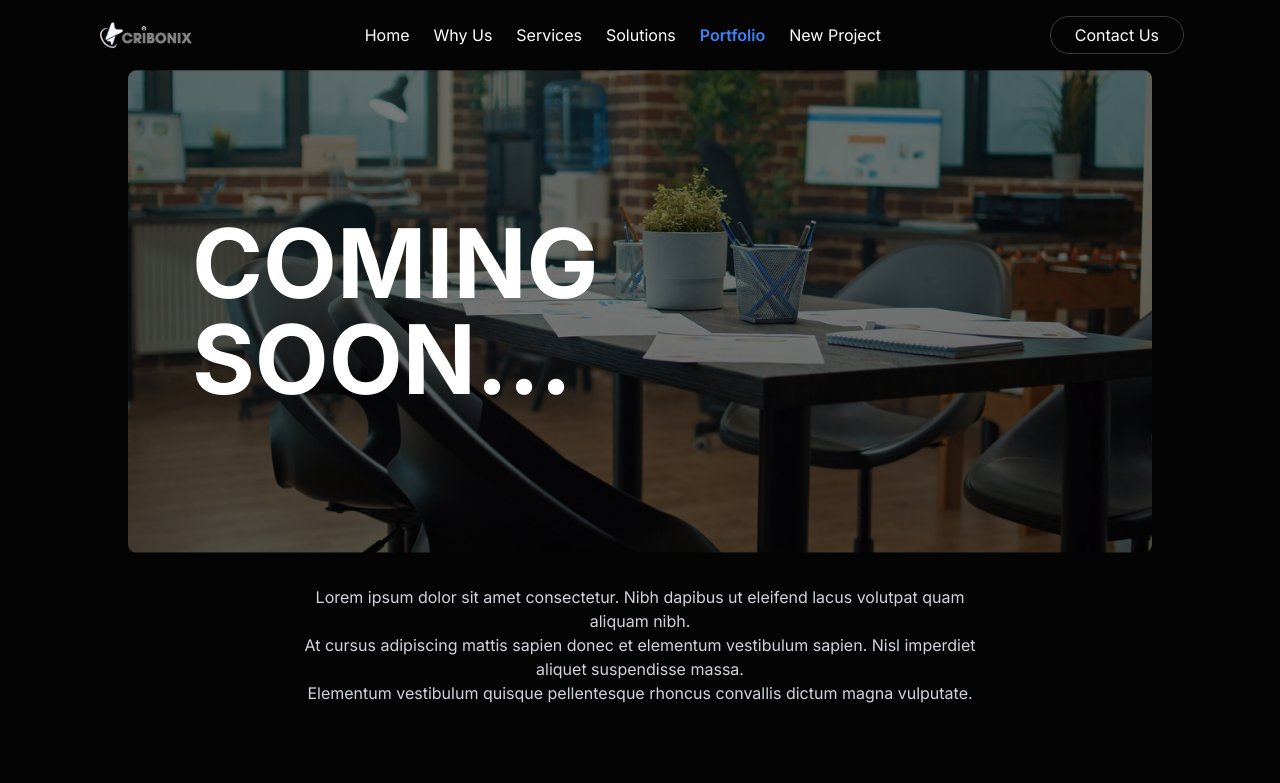
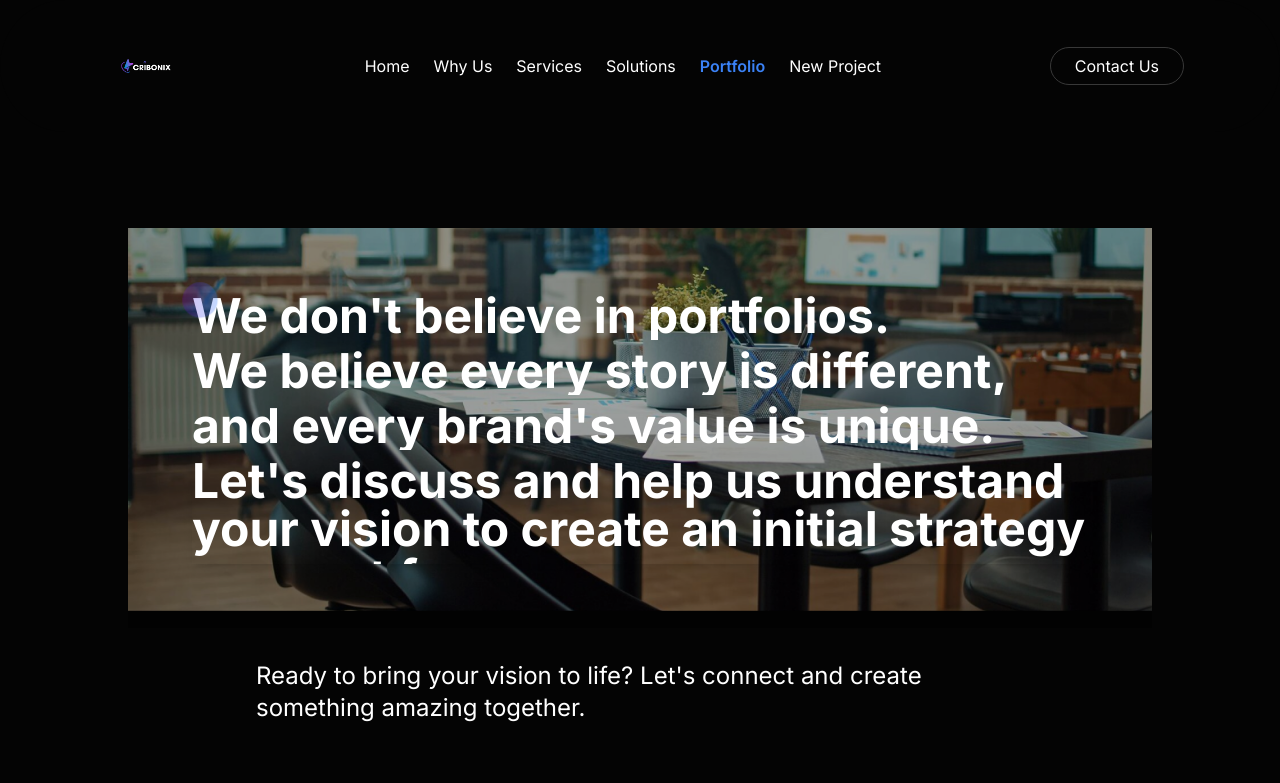
Before and after one commit to Mrityunjaydeepak/FST-CRI, a Next.js app: page /Portfolio in a window 1280 px wide. Shown: the top 783 px of the page. Built offline with nearby package versions, Linux system fonts and the light colour scheme.

Commit message:
some changes Given by Hinglaj

```diff
--- a/app/Components/Footer.tsx
+++ b/app/Components/Footer.tsx
@@ -72,7 +72,7 @@ const Footer = () => {
 
                             {/* Email Address */}
                             <div className='flex items-center border border-white border-t-0 border-b-0 px-4 py-2'>
-                                <h1 className='text-white text-lg sm:text-xl'>Cribonix@gmail.com</h1>
+                                <h1 className='text-white text-lg sm:text-xl'>Collab@Cribonix.com</h1>
                             </div>
 
                             {/* Get in Touch */}
--- a/app/Newproject/page.tsx
+++ b/app/Newproject/page.tsx
@@ -1,40 +1,138 @@
 "use client";
 
 import React from 'react';
-import Image from 'next/image';
-import office from './Container.png';
+import { motion, useViewportScroll, useTransform, useReducedMotion } from 'framer-motion';
+
+import office from './Container.png'; // Ensure the path is correct
+import Link from 'next/link';
+
+// Define animation variants for reusability
+const containerVariants = {
+  hidden: { opacity: 0 },
+  visible: {
+    opacity: 1,
+    transition: {
+      staggerChildren: 0.3,
+    }
+  },
+};
+
+const itemVariants = {
+  hidden: { opacity: 0, y: 50 },
+  visible: {
+    opacity: 1,
+    y: 0,
+    transition: {
+      type: "spring",
+      stiffness: 50,
+    },
+  },
+};
+
+const textRevealVariants = {
+  hidden: { width: 0 },
+  visible: {
+    width: "100%",
+    transition: {
+      duration: 1,
+      ease: "easeInOut"
+    }
+  },
+};
 
 export default function Newproject() {
+  const shouldReduceMotion = useReducedMotion();
+  const { scrollY } = useViewportScroll();
+  const yParallax = useTransform(scrollY, [0, 500], [0, -100]);
+
   return (
-    <div className='flex flex-col px-4 sm:px-8 md:px-16 lg:px-32 justify-center space-y-8'>
+    <div className='flex flex-col px-4 sm:px-8 md:px-16 lg:px-32 my-28 justify-center space-y-8'>
 
-      {/* Image Section */}
-      <div className="relative h-auto sm:h-128 md:h-160 bg-primary">
-        <Image
-          src={office}
-          alt="Why Us Background Image"
-          layout="responsive"
-          width={1200} // Maintain original aspect ratio
-          height={600}
-          className="object-cover opacity-50 rounded-md"
+      {/* Image Section with Parallax Effect */}
+      <motion.div
+        className="relative min-h-[400px] sm:h-128 md:h-160 flex items-center justify-center overflow-hidden "
+        initial="hidden"
+        whileInView="visible"
+        viewport={{ once: true, amount: 0.5 }}
+        variants={{
+          hidden: { scale: 1.1 },
+          visible: { scale: 1, transition: { duration: 1 } },
+        }}
+        style={shouldReduceMotion ? {} : { y: yParallax }}
+      >
+
+        {/* Overlay Content with Optional Dark Overlay for Readability */}
+        <motion.div
+          className="absolute inset-0 flex flex-col justify-center items-center sm:items-start p-4 sm:p-8 md:p-16 bg-black bg-opacity-30"
+          variants={containerVariants}
+        >
+          <motion.h2
+            className="relative overflow-hidden text-3xl sm:text-4xl md:text-5xl lg:text-6xl xl:text-5xl font-bold text-center sm:text-left text-white shadow-lg"
+            variants={itemVariants}
+          >
+            <motion.span
+              style={{ display: 'inline-block', overflow: 'hidden', whiteSpace: 'nowrap' }}
+              variants={textRevealVariants}
+            >
+              Launching a revolutionizing website to change the marketing industry
+            </motion.span>
+            <br />
+            <motion.span
+              className="block"
+              variants={itemVariants}
+            >
+              wait for the big <span className="text-[#FF7E5F]">DHAMAKA!!</span>
+            </motion.span>
+          </motion.h2>
+        </motion.div>
+
+        {/* Decorative Animated Elements */}
+        {/* Bottom-Right Decorative Element */}
+        <motion.div
+          className="absolute bottom-4 sm:bottom-10 right-4 sm:right-10 w-16 sm:w-24 h-16 sm:h-24 bg-gradient-to-r from-[#FF7E5F] to-[#FEB47B] rounded-full opacity-50"
+          initial={{ opacity: 0, scale: 0 }}
+          animate={{ opacity: 0.5, scale: 1 }}
+          transition={{ duration: 1.5, ease: "easeInOut", repeat: Infinity, repeatType: "reverse" }}
         />
 
-        {/* Overlay Content */}
-        <div className="absolute inset-0 flex flex-col justify-center items-center sm:items-start p-8 sm:p-12 md:p-16">
-          <h2 className="text-4xl sm:text-5xl md:text-6xl lg:text-7xl xl:text-8xl font-bold text-center sm:text-left text-white">
-            COMING<span className="block"> SOON...</span>
-          </h2>
-        </div>
-      </div>
+        {/* Top-Left Decorative Element */}
+        <motion.div
+          className="absolute top-4 sm:top-10 left-4 sm:left-10 w-12 sm:w-16 h-12 sm:h-16 bg-gradient-to-r from-[#6A11CB] to-[#2575FC] rounded-full opacity-50"
+          initial={{ opacity: 0, scale: 0 }}
+          animate={{ opacity: 0.5, scale: 1 }}
+          transition={{ duration: 1.5, ease: "easeInOut", repeat: Infinity, repeatType: "reverse", delay: 0.5 }}
+        />
 
-      {/* Description Section */}
-      <div className="px-4 sm:px-8 md:px-16 lg:px-32">
-        <p className='text-center max-w-2xl mx-auto text-gray-300'>
-          Lorem ipsum dolor sit amet consectetur. Nibh dapibus ut eleifend lacus volutpat quam aliquam nibh.<br />
-          At cursus adipiscing mattis sapien donec et elementum vestibulum sapien. Nisl imperdiet aliquet suspendisse massa.<br />
-          Elementum vestibulum quisque pellentesque rhoncus convallis dictum magna vulputate.
-        </p>
-      </div>
+        {/* Parallax Background Image */}
+        <motion.div
+          className="absolute inset-0 bg-no-repeat bg-cover bg-center"
+          style={{ backgroundImage: `url(${office.src})`, zIndex: -1 }}
+          initial={{ y: 0 }}
+          animate={shouldReduceMotion ? {} : { y: [0, -20, 0] }}
+          transition={shouldReduceMotion ? {} : { duration: 10, repeat: Infinity, ease: "linear" }}
+        />
+      </motion.div>
+
+      {/* Description Section with Interactive Elements */}
+      <motion.div
+        className="px-4 sm:px-8 md:px-16 lg:px-32"
+        initial="hidden"
+        whileInView="visible"
+        viewport={{ once: true, amount: 0.3 }}
+        variants={{
+          hidden: { opacity: 0, y: 50 },
+          visible: { opacity: 1, y: 0, transition: { duration: 1 } },
+        }}
+      >
+        <motion.p
+          className="text-base sm:text-lg md:text-xl lg:text-2xl text-gray-700 cursor-pointer text-center max-w-2xl mx-auto"
+          whileHover={{ scale: 1.05, color: '#FF7E5F' }} // Updated color to complement gradient
+          transition={{ type: 'spring', stiffness: 300 }}
+        >
+          <Link href="/Contact">Ready to bring your vision to life? Let's connect and create something amazing together.</Link>
+
+        </motion.p>
+      </motion.div>
     </div>
   );
 }
--- a/app/Portfolio/page.tsx
+++ b/app/Portfolio/page.tsx
@@ -1,40 +1,160 @@
 "use client";
 
 import React from 'react';
-import Image from 'next/image';
-import office from './Container.png';
+import { motion, useViewportScroll, useTransform, useReducedMotion } from 'framer-motion';
+import contImg from './Container.png'; // Ensure the path is correct
+import Link from 'next/link';
+
+// Define animation variants for reusability
+const containerVariants = {
+  hidden: { opacity: 0 },
+  visible: {
+    opacity: 1,
+    transition: {
+      staggerChildren: 0.3,
+    }
+  },
+};
+
+const itemVariants = {
+  hidden: { opacity: 0, y: 50 },
+  visible: {
+    opacity: 1,
+    y: 0,
+    transition: {
+      type: "spring",
+      stiffness: 50,
+    },
+  },
+};
+
+const textRevealVariants = {
+  hidden: { width: 0 },
+  visible: {
+    width: "100%",
+    transition: {
+      duration: 1,
+      ease: "easeInOut"
+    }
+  },
+};
 
 export default function Portfolio() {
+  const shouldReduceMotion = useReducedMotion();
+  const { scrollY } = useViewportScroll();
+  const yParallax = useTransform(scrollY, [0, 500], [0, -100]);
+
   return (
-    <div className='flex flex-col px-4 sm:px-8 md:px-16 lg:px-32 justify-center space-y-8'>
+    <div className='flex flex-col px-4 sm:px-8 md:px-16 my-24 lg:px-32 justify-center space-y-8'>
 
-      {/* Image Section */}
-      <div className="relative h-auto sm:h-128 md:h-160 bg-primary">
-        <Image
-          src={office}
-          alt="Why Us Background Image"
-          layout="responsive"
-          width={1200} // Maintain original aspect ratio
-          height={600}
-          className="object-cover opacity-50 rounded-md"
+      {/* Image Section with Parallax Effect */}
+      <motion.div
+        className="relative min-h-[400px] sm:h-128 md:h-160 flex items-center justify-center overflow-hidden "
+        initial="hidden"
+        whileInView="visible"
+        viewport={{ once: true, amount: 0.5 }}
+        variants={{
+          hidden: { scale: 1.1 },
+          visible: { scale: 1, transition: { duration: 1 } },
+        }}
+        style={shouldReduceMotion ? {} : { y: yParallax }}
+      >
+
+        {/* Overlay Content with Optional Dark Overlay for Readability */}
+        <motion.div
+          className="absolute inset-0 flex flex-col justify-center items-center sm:items-start p-4 sm:p-8 md:p-16 bg-black bg-opacity-30"
+          variants={containerVariants}
+        >
+          <motion.h2
+            className="relative overflow-hidden text-3xl sm:text-4xl md:text-5xl lg:text-6xl xl:text-5xl font-bold text-center sm:text-left text-white shadow-lg"
+            variants={itemVariants}
+          >
+            <motion.span
+              style={{ display: 'inline-block', overflow: 'hidden', whiteSpace: 'nowrap' }}
+              variants={textRevealVariants}
+            >
+              We don't believe in portfolios.
+            </motion.span>
+            <br />
+            <motion.span
+              style={{ display: 'inline-block', overflow: 'hidden', whiteSpace: 'nowrap' }}
+              variants={textRevealVariants}
+            >
+              We believe every story is different,
+            </motion.span>
+            <br />
+            <motion.span
+              style={{ display: 'inline-block', overflow: 'hidden', whiteSpace: 'nowrap' }}
+              variants={textRevealVariants}
+            >
+              and every brand's value is unique.
+            </motion.span>
+            <br />
+            <motion.span
+              className="block"
+              variants={itemVariants}
+            >
+              Let's discuss and help us understand your vision to create an initial strategy or an art for you.
+            </motion.span>
+            <br />
+            <motion.span
+              className="block"
+              variants={itemVariants}
+            >
+              Final decision is yours!
+            </motion.span>
+          </motion.h2>
+        </motion.div>
+
+        {/* Decorative Animated Elements */}
+        {/* Bottom-Right Decorative Element */}
+        <motion.div
+          className="absolute bottom-4 sm:bottom-10 right-4 sm:right-10 w-16 sm:w-24 h-16 sm:h-24 bg-gradient-to-r from-[#FF7E5F] to-[#FEB47B] rounded-full opacity-50"
+          initial={{ opacity: 0, scale: 0 }}
+          animate={{ opacity: 0.5, scale: 1 }}
+          transition={{ duration: 1.5, ease: "easeInOut", repeat: Infinity, repeatType: "reverse" }}
         />
 
-        {/* Overlay Content */}
-        <div className="absolute inset-0 flex flex-col justify-center items-center sm:items-start p-8 sm:p-12 md:p-16">
-          <h2 className="text-4xl sm:text-5xl md:text-6xl lg:text-7xl xl:text-8xl font-bold text-center sm:text-left text-white">
-            COMING<span className="block"> SOON...</span>
-          </h2>
-        </div>
-      </div>
+        {/* Top-Left Decorative Element */}
+        <motion.div
+          className="absolute top-4 sm:top-10 left-4 sm:left-10 w-12 sm:w-16 h-12 sm:h-16 bg-gradient-to-r from-[#6A11CB] to-[#2575FC] rounded-full opacity-50"
+          initial={{ opacity: 0, scale: 0 }}
+          animate={{ opacity: 0.5, scale: 1 }}
+          transition={{ duration: 1.5, ease: "easeInOut", repeat: Infinity, repeatType: "reverse", delay: 0.5 }}
+        />
 
-      {/* Description Section */}
-      <div className="px-4 sm:px-8 md:px-16 lg:px-32">
-        <p className='text-center max-w-2xl mx-auto text-gray-300'>
-          Lorem ipsum dolor sit amet consectetur. Nibh dapibus ut eleifend lacus volutpat quam aliquam nibh.<br />
-          At cursus adipiscing mattis sapien donec et elementum vestibulum sapien. Nisl imperdiet aliquet suspendisse massa.<br />
-          Elementum vestibulum quisque pellentesque rhoncus convallis dictum magna vulputate.
-        </p>
-      </div>
+        {/* Parallax Background Image */}
+        <motion.div
+          className="absolute inset-0 bg-no-repeat bg-cover bg-center"
+          style={{ backgroundImage: `url(${contImg.src})`, zIndex: -1 }}
+          initial={{ y: 0 }}
+          animate={shouldReduceMotion ? {} : { y: [0, -20, 0] }}
+          transition={shouldReduceMotion ? {} : { duration: 10, repeat: Infinity, ease: "linear" }}
+        />
+      </motion.div>
+
+      {/* Description Section with Interactive Elements */}
+      <motion.div
+        className="px-4 sm:px-8 md:px-16 lg:px-32"
+        initial="hidden"
+        whileInView="visible"
+        viewport={{ once: true, amount: 0.3 }}
+        variants={{
+          hidden: { opacity: 0, y: 50 },
+          visible: { opacity: 1, y: 0, transition: { duration: 1 } },
+        }}
+      >
+        <motion.p
+          className="text-base sm:text-lg md:text-xl lg:text-2xl text-white cursor-pointer"
+          whileHover={{ scale: 1.05, color: '#FF7E5F' }} // Updated color to complement gradient
+          transition={{ type: 'spring', stiffness: 100 }}
+        >
+         <Link href="/Contact">
+         Ready to bring your vision to life? Let's connect and create something amazing together.
+        </Link>
+
+        </motion.p>
+      </motion.div>
     </div>
   );
 }
--- a/app/Solutions/page.tsx
+++ b/app/Solutions/page.tsx
@@ -239,7 +239,8 @@ const Solutions = () => {
         <Image
           src={office}
           alt="Office Background Image"
-          fill
+          width={1500}
+              height={900}
           className="object-cover opacity-50"
         />
 
```
Also changed, not shown: app/Hero/Hero.tsx (+7 -7 lines), app/Home/page.tsx (+4 -4 lines), app/Components/Logo.png.
